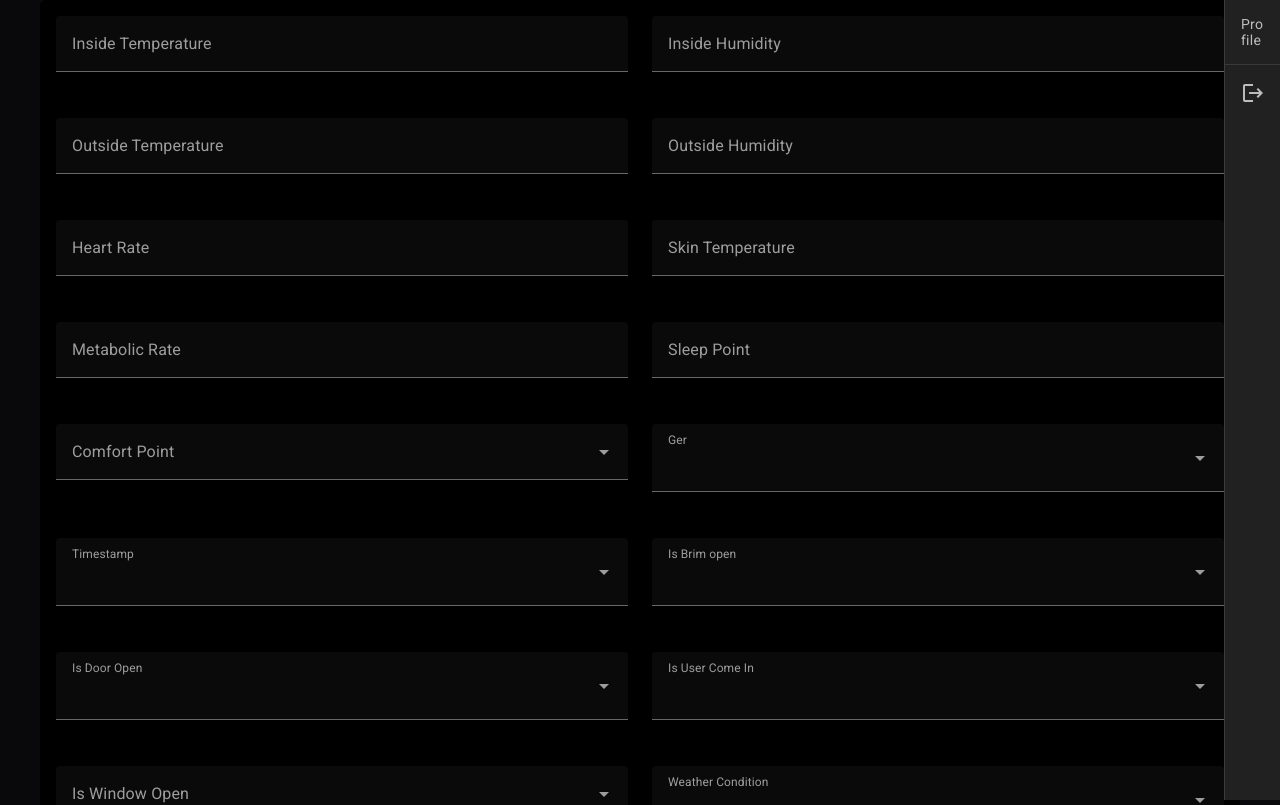
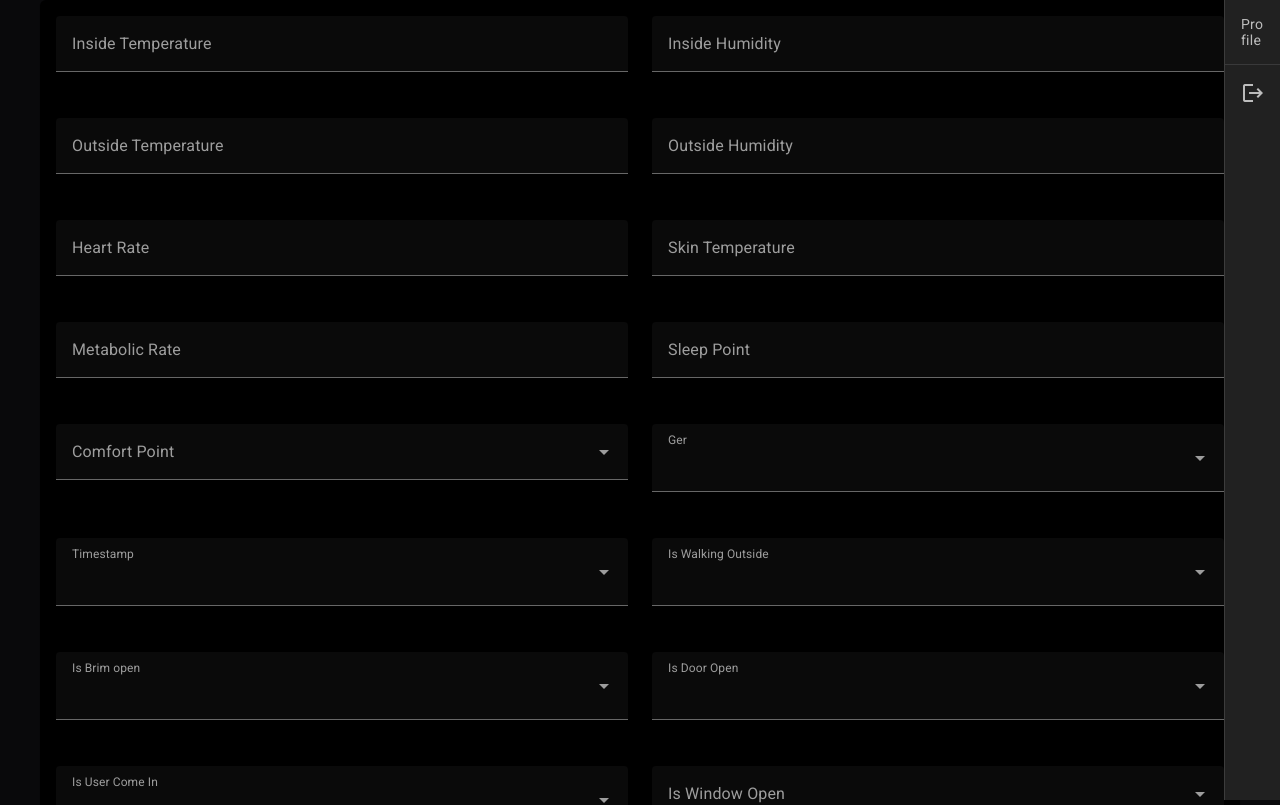
Before and after one commit to AGAltangerel/frontend-app, a Nuxt app: page / in a window 1280 px wide. Shown: the top 805 px of the page. Built offline with nearby package versions, Linux system fonts and the light colour scheme; no server answers.

Commit message:
chore: Update formFields display properties in thermal_data component

```diff
--- a/components/thermal_data/index.vue
+++ b/components/thermal_data/index.vue
@@ -138,23 +138,25 @@ export default {
         // activity_level: '',
         clothing_level: '',
         sleep_point: '',
-        is_user_come_in: '',
-        is_door_open: '',
-        is_brim_open: '',
+        is_walking_outside: false as boolean,
+        is_user_come_in: false as boolean,
+        is_door_open: false as boolean,
+        is_brim_open: false as boolean
       },
       formFields: [
-        { key: 'inside_temperature', label: 'Inside Temperature', type: 'number', },
-        { key: 'inside_humidity', label: 'Inside Humidity', type: 'number'},
-        { key: 'outside_temperature', label: 'Outside Temperature', type: 'number'},
-        { key: 'outside_humidity', label: 'Outside Humidity', type: 'number'},
-        { key: 'heart_rate', label: 'Heart Rate', type: 'number'},
-        { key: 'skin_temperature', label: 'Skin Temperature', type: 'number'},
-        { key: 'metabolic_rate', label: 'Metabolic Rate', type: 'number'},
-        // { key: 'activity_level', label: 'Activity Level', type: 'number'},
-        { key: 'sleep_point', label: 'Sleep Point', type: 'number'},
+        { display: true, key: 'inside_temperature', label: 'Inside Temperature', type: 'number', },
+        { display: true, key: 'inside_humidity', label: 'Inside Humidity', type: 'number'},
+        { display: true, key: 'outside_temperature', label: 'Outside Temperature', type: 'number'},
+        { display: true, key: 'outside_humidity', label: 'Outside Humidity', type: 'number'},
+        { display: true, key: 'heart_rate', label: 'Heart Rate', type: 'number'},
+        { display: true, key: 'skin_temperature', label: 'Skin Temperature', type: 'number'},
+        { display: true, key: 'metabolic_rate', label: 'Metabolic Rate', type: 'number'},
+        // { display: false,  key: 'activity_level', label: 'Activity Level', type: 'number'},
+        { display: true, key: 'sleep_point', label: 'Sleep Point', type: 'number'},
       ],
       form_with_options: [
         {
+          display: true,
           key: 'comfort_point',
           label: 'Comfort Point',
           options: [
@@ -168,6 +170,7 @@ export default {
           ]
         },
         {
+          display: true,
           key: 'ger',
           label: 'Ger',
           options: [
@@ -183,12 +186,13 @@ export default {
             }
           ]
         },
-        { key: 'timestamp', label: 'Timestamp', options: []},
-        { key: 'is_brim_open', label: 'Is Brim open', options: [{"id": true, "description": "Yes"}, {"id": false, "description": "No"}]},
-        { key: 'is_door_open', label: 'Is Door Open', options: [{"id": true, "description": "Yes"}, {"id": false, "description": "No"}] },
-        { key: 'is_user_come_in', label: 'Is User Come In', options: [{"id": true, "description": "Yes"}, {"id": false, "description": "No"}] },
-        { key: 'is_window_open', label: 'Is Window Open', options: [{"id": true, "description": "Yes"}, {"id": false, "description": "No"}] },
-        { key: 'weather_condition', label: 'Weather Condition', options: [
+        { display: true, key: 'timestamp', label: 'Timestamp', options: []},
+        { display: true, key: 'is_walking_outside', label: 'Is Walking Outside', options: [{"id": true, "description": "Yes"}, {"id": false, "description": "No"}] },
+        { display: true, key: 'is_brim_open', label: 'Is Brim open', options: [{"id": true, "description": "Yes"}, {"id": false, "description": "No"}]},
+        { display: true, key: 'is_door_open', label: 'Is Door Open', options: [{"id": true, "description": "Yes"}, {"id": false, "description": "No"}] },
+        { display: true, key: 'is_user_come_in', label: 'Is User Come In', options: [{"id": true, "description": "Yes"}, {"id": false, "description": "No"}] },
+        { display: true, key: 'is_window_open', label: 'Is Window Open', options: [{"id": true, "description": "Yes"}, {"id": false, "description": "No"}] },
+        { display: true, key: 'weather_condition', label: 'Weather Condition', options: [
             {"id": "0", "description": "Clear"},
             {"id": "1", "description": "Cloudy"},
             {"id": "2", "description": "Sunny"},
@@ -196,7 +200,7 @@ export default {
             {"id": "4", "description": "Rainy"},
             {"id": "5", "description": "Windy"}
         ]},
-        { key: 'clothing_level', label: 'Clothing Level', options: [
+        { display: true, key: 'clothing_level', label: 'Clothing Level', options: [
             {"description": "Walking shorts, short-sleeved shirt", "id": 0.36},
             {"description": "Knee-length skirt, short-sleeved shirt, panty hose, sandals", "id": 0.54},
             {"description": "Trousers, short-sleeved shirt", "id": 0.57},
@@ -237,6 +241,7 @@ export default {
         // { title: 'Activity Level (METs)', value: 'activity_level', align: 'end' },
         { title: 'Clothing Level (clo)', value: 'clothing_level', align: 'end' },
         { title: 'Sleep Point', value: 'sleep_point', align: 'end' },
+        { title: 'Is Walking Outside', value: 'is_walking_outside', align: 'end' },
         { title: 'Is User Come In', value: 'is_user_come_in', align: 'end' },
         { title: 'Is Door Open', value: 'is_door_open', align: 'end' },
         { title: 'Is Window Open', value: 'is_window_open', align: 'end' },
@@ -250,6 +255,8 @@ export default {
       participants: 0,
       isFormLoading: false,
       profile_img_url: "",
+      yes: {"id": true, "description": "Yes"},
+      no: {"id": false, "description": "No"},
     }
   },
   computed: {
@@ -301,9 +308,9 @@ export default {
     },
     generateTimeChoices() {
       const startTime = new Date();
-      startTime.setHours(8, 10, 0, 0); // 8:10 AM
+      startTime.setHours(0, 0, 0, 0); // 8:10 AM
       const endTime = new Date();
-      endTime.setHours(23, 0, 0, 0); // 11:00 PM
+      endTime.setHours(23, 59, 59, 59); // 11:00 PM
       const timeList = [];
 
       const options = { hour: '2-digit', minute: '2-digit', hour12: true };
```
